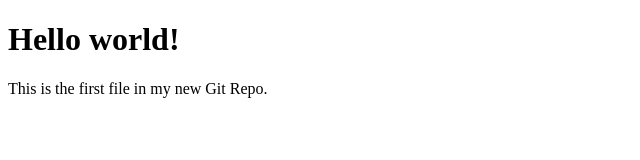
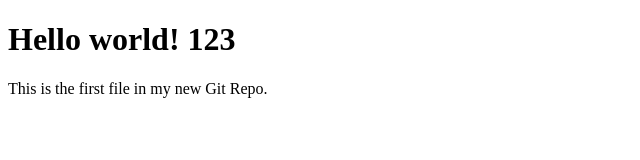
Before and after one commit to monojit123-svg/demo, a plain HTML site: page index.html in a window 1280 px wide. Shown: the full height of the page, 0-640 px from the left. Drawn offline with Linux system fonts and the light colour scheme.

Commit message:
Update index.html

```diff
--- a/index.html
+++ b/index.html
@@ -5,7 +5,7 @@
 </head>
 <body>
 
-<h1>Hello world!</h1>
+<h1>Hello world! 123</h1>
 <p>This is the first file in my new Git Repo.</p>
 
 </body>
```
